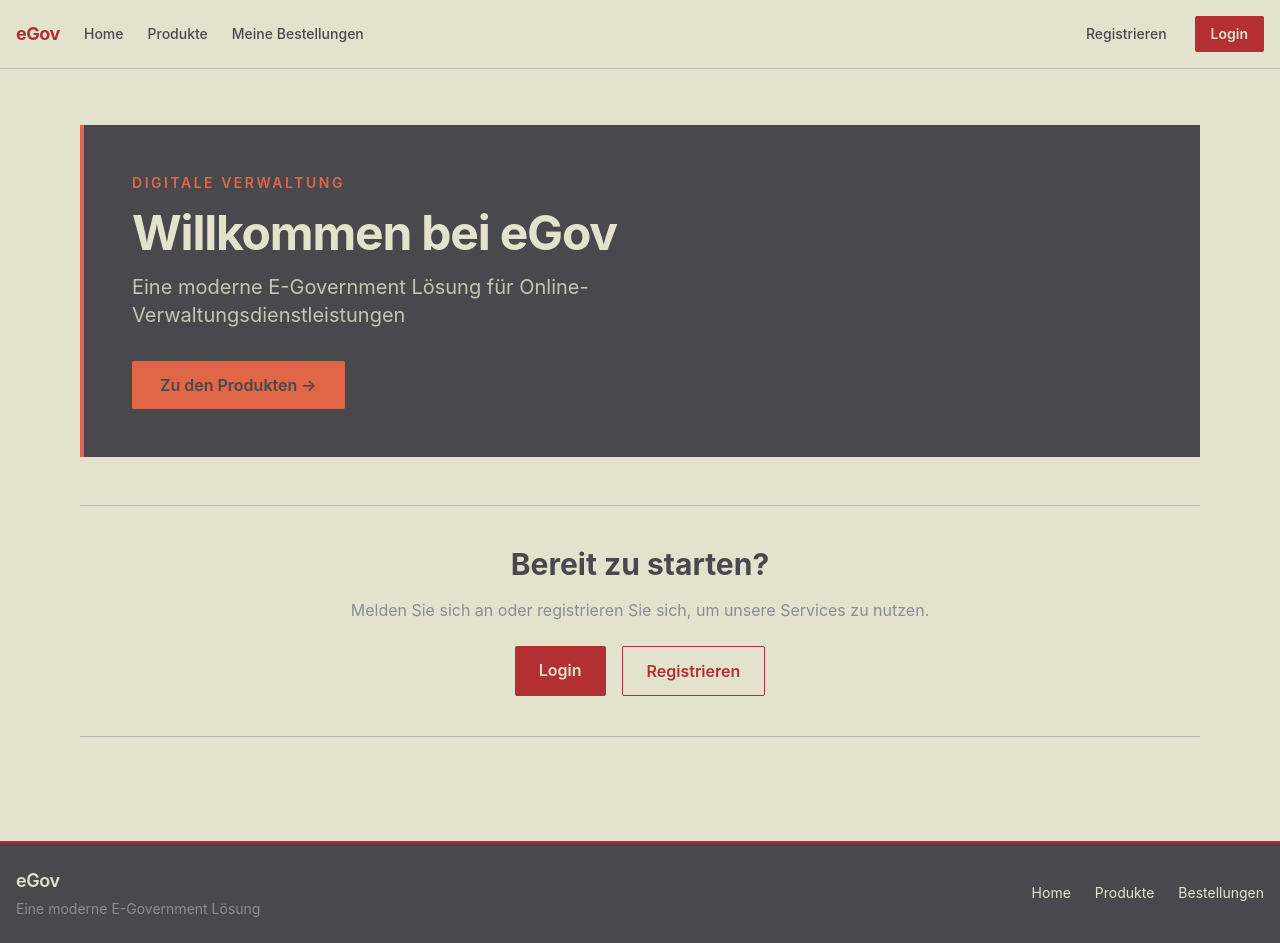
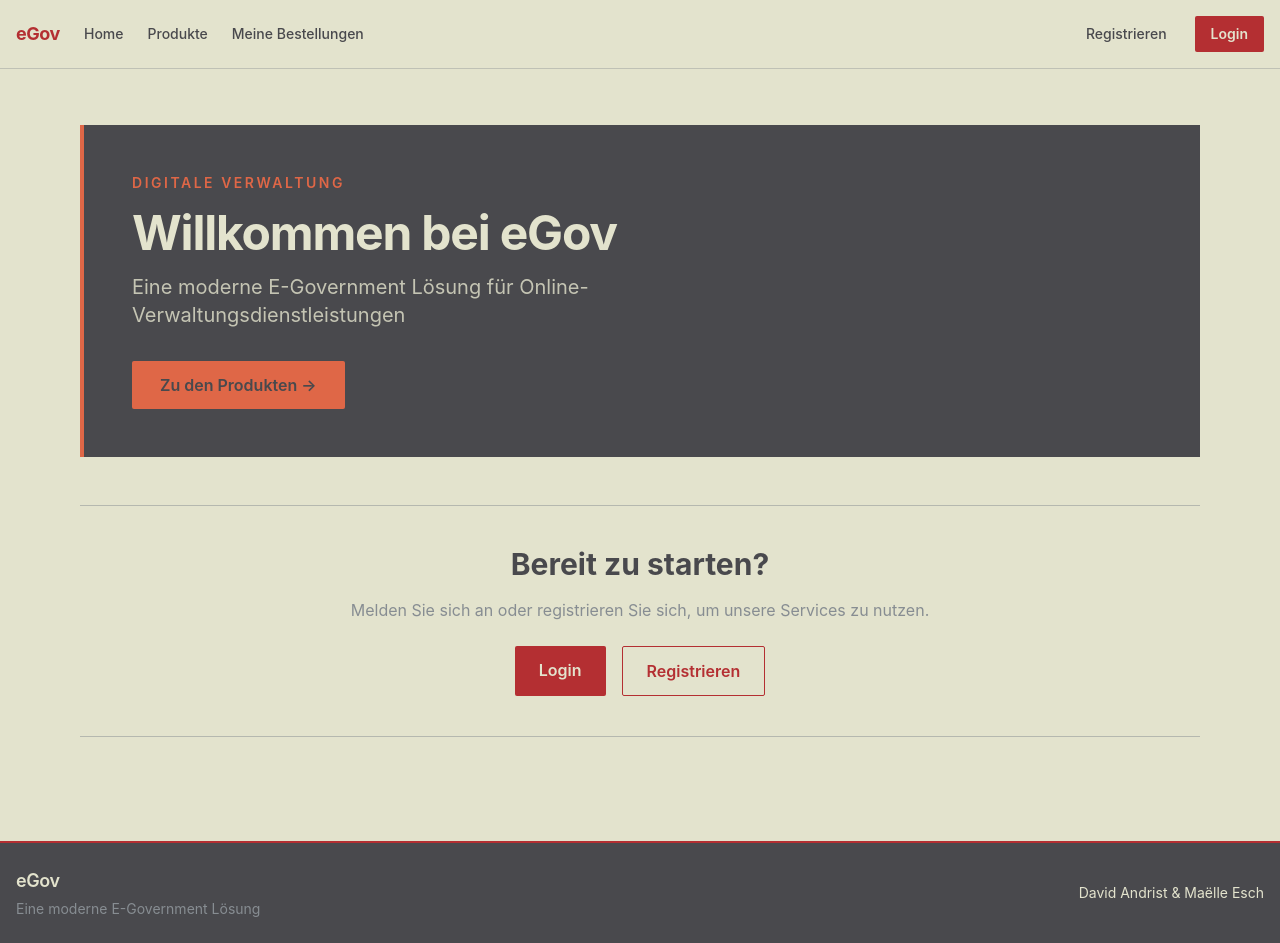
Before and after one commit to DavidAndristTeko/eGov, a React (Vite) app in the folder frontend/: page / in a window 1280 px wide. Built offline with nearby package versions, Linux system fonts and the light colour scheme; no server answers.

Commit message:
footer angepasst

```diff
--- a/frontend/src/components/Footer.jsx
+++ b/frontend/src/components/Footer.jsx
@@ -12,34 +12,7 @@ export default function Footer() {
             Eine moderne E-Government Lösung
           </p>
         </div>
-        <nav aria-label="Footer-Navigation">
-          <ul className="flex flex-wrap gap-x-6 gap-y-2 text-sm text-[#e3e3cd]">
-            <li>
-              <a
-                href="/"
-                className="transition-colors hover:text-[#df6747] focus-visible:outline-none focus-visible:ring-2 focus-visible:ring-[#df6747]"
-              >
-                Home
-              </a>
-            </li>
-            <li>
-              <a
-                href="/products"
-                className="transition-colors hover:text-[#df6747] focus-visible:outline-none focus-visible:ring-2 focus-visible:ring-[#df6747]"
-              >
-                Produkte
-              </a>
-            </li>
-            <li>
-              <a
-                href="/orders"
-                className="transition-colors hover:text-[#df6747] focus-visible:outline-none focus-visible:ring-2 focus-visible:ring-[#df6747]"
-              >
-                Bestellungen
-              </a>
-            </li>
-          </ul>
-        </nav>
+        <p className="text-sm text-[#e3e3cd]">David Andrist & Maëlle Esch</p>
       </div>
     </footer>
   );
```
